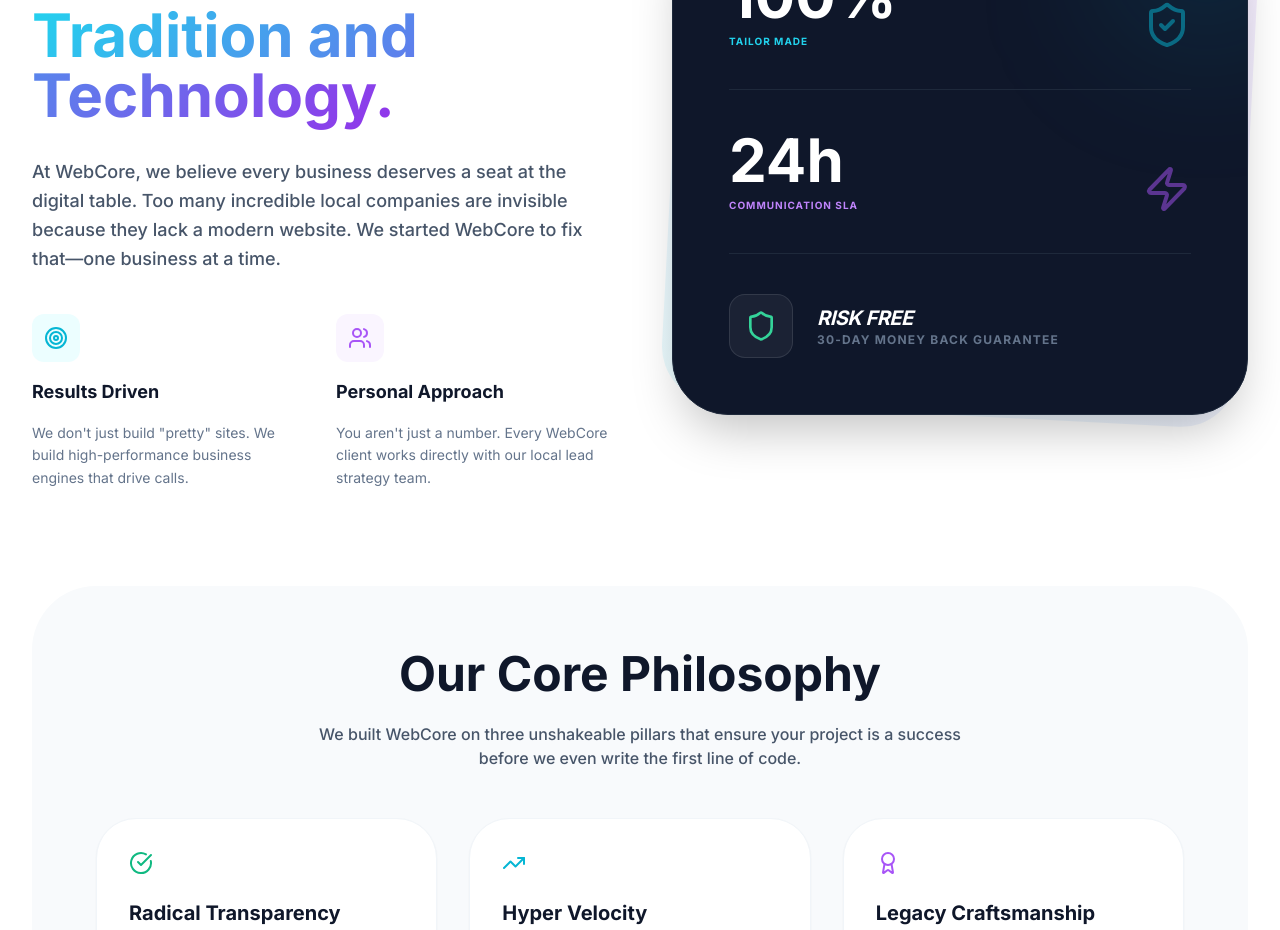
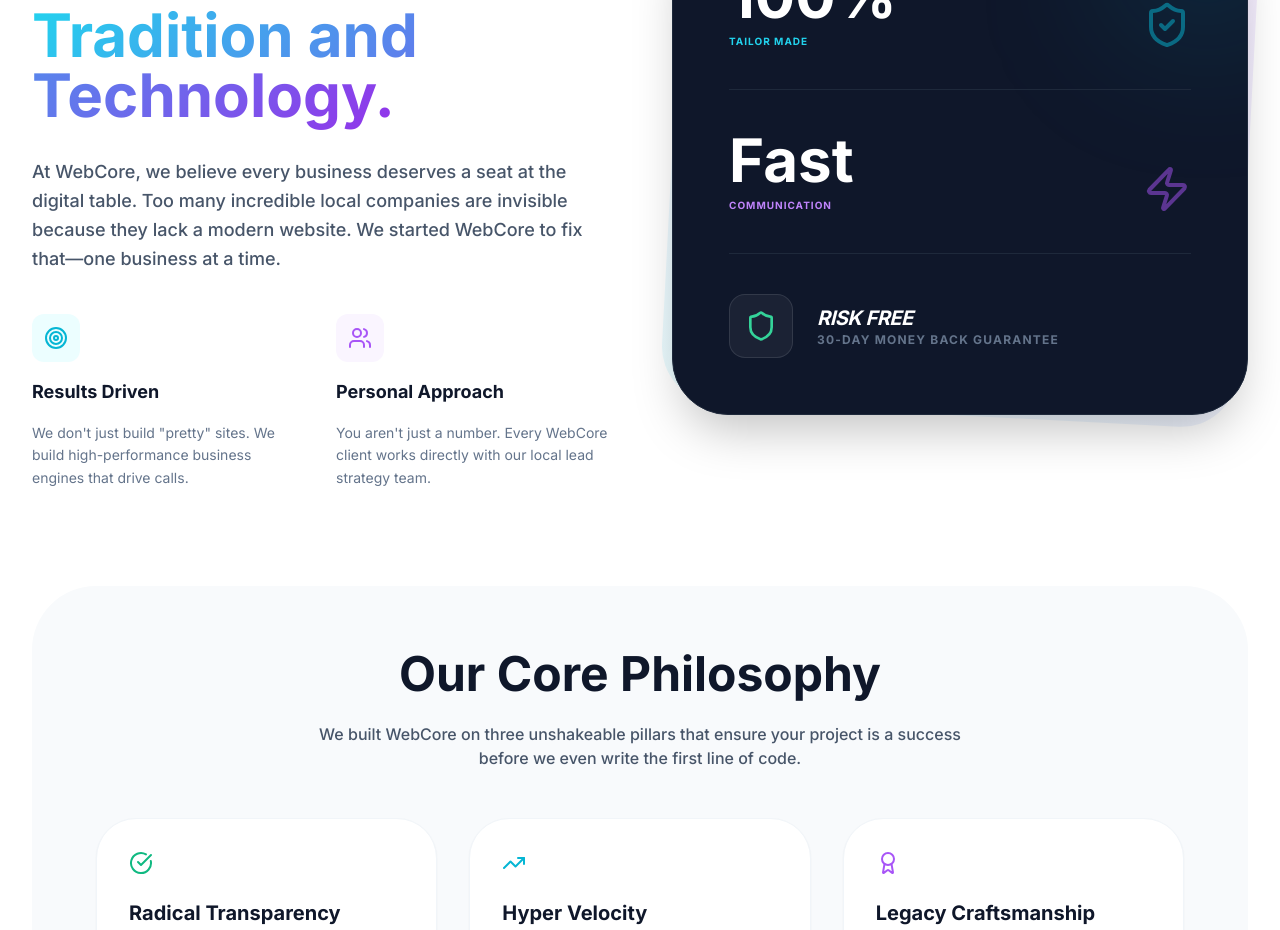
Before and after one commit to WebCore-host/webcore-site, a React (Vite) app: page / in a window 1280 px wide. Shown: the part 2800-3730 px from the top of the page. Built offline with nearby package versions, Linux system fonts and the light colour scheme.

Commit message:
Update About.tsx

```diff
--- a/components/About.tsx
+++ b/components/About.tsx
@@ -63,8 +63,8 @@ const About: React.FC = () => {
 
                 <div className="flex items-end justify-between">
                   <div>
-                    <div className="text-6xl font-black text-white mb-2 leading-none">24h</div>
-                    <div className="text-purple-400 font-black uppercase tracking-widest text-[10px]">Communication SLA</div>
+                    <div className="text-6xl font-black text-white mb-2 leading-none">Fast</div>
+                    <div className="text-purple-400 font-black uppercase tracking-widest text-[10px]">Communication</div>
                   </div>
                   <Zap className="w-12 h-12 text-purple-500/50" />
                 </div>
```
